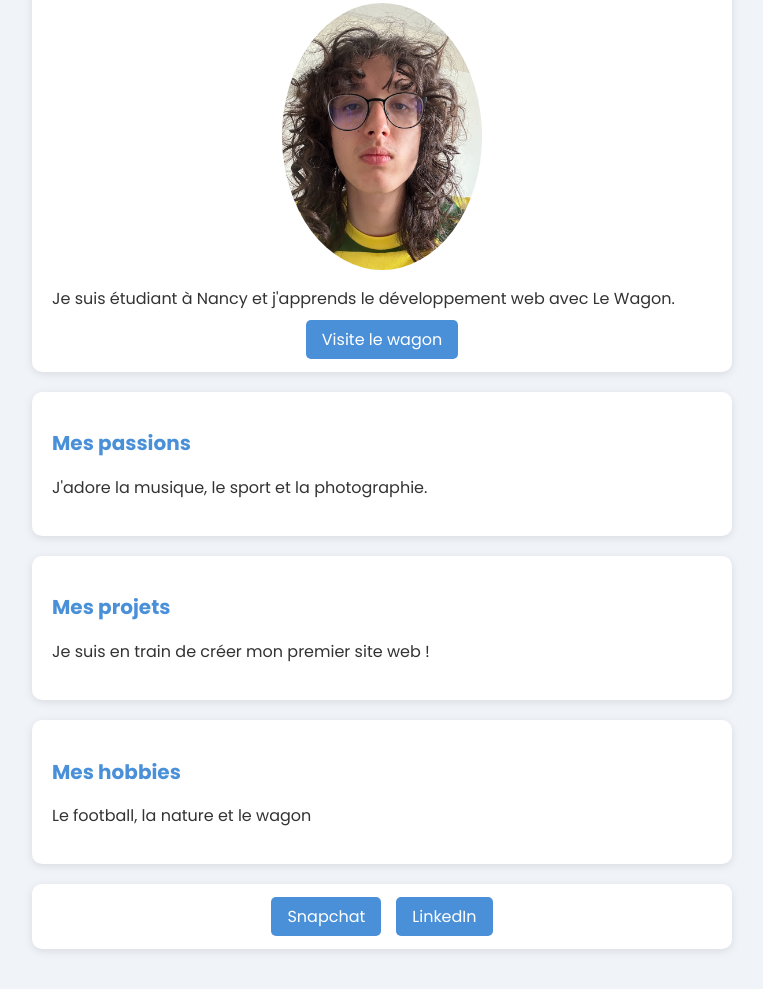
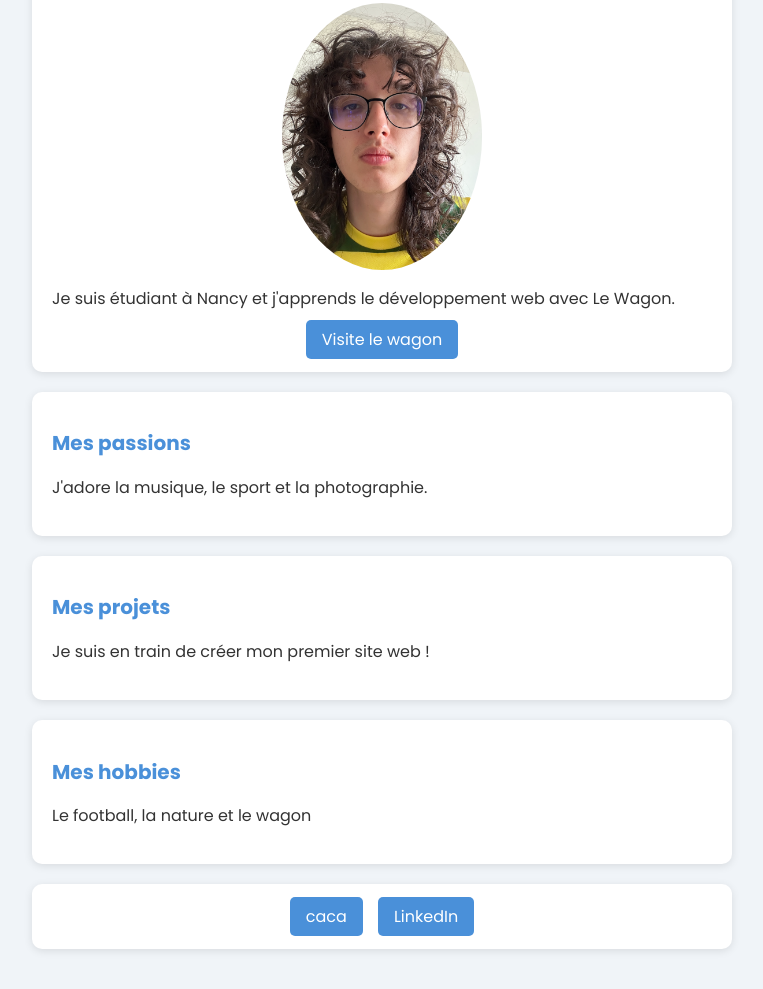
Before and after one commit to Nathan-maker166/my-profile, a plain HTML site: page index.html in a window 1280 px wide. Shown: the part 125-1114 px from the top of the page, without its empty margins (258-1021 px from the left). Drawn offline with Linux system fonts and the light colour scheme.

Commit message:
Update index.html

```diff
--- a/index.html
+++ b/index.html
@@ -35,7 +35,7 @@
 
    <div class="card-white text-center">
   <ul class="list-inline">
-    <li><a href="https://www.snapchat.com/add/nathan_martig" target="_blank">Snapchat</a></li>
+    <li><a href="https://www.snapchat.com/add/nathan_martig" target="_blank">caca</a></li>
     <li><a href="https://www.linkedin.com/in/nathan-martig/" target="_blank">LinkedIn</a></li>
   </ul>
 </div>
```
